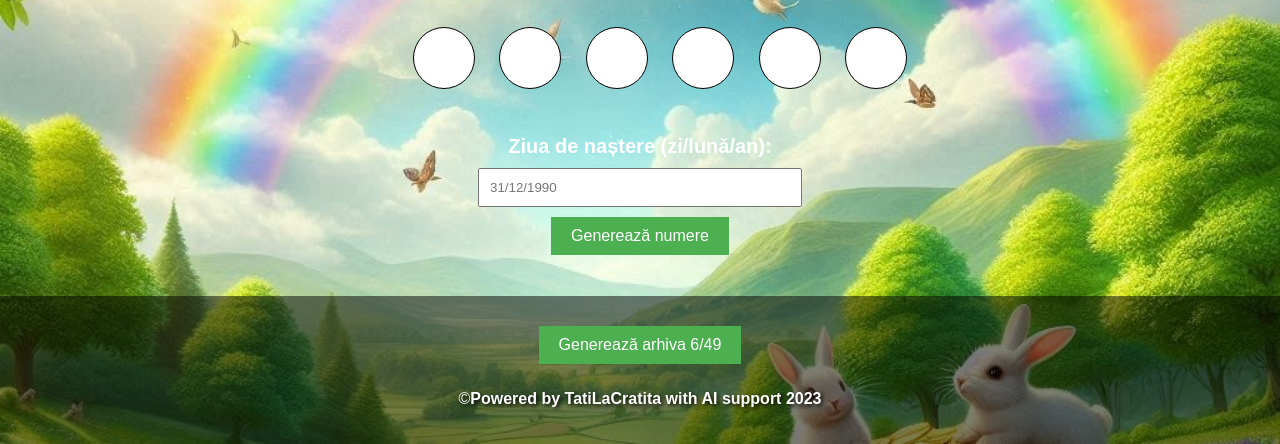
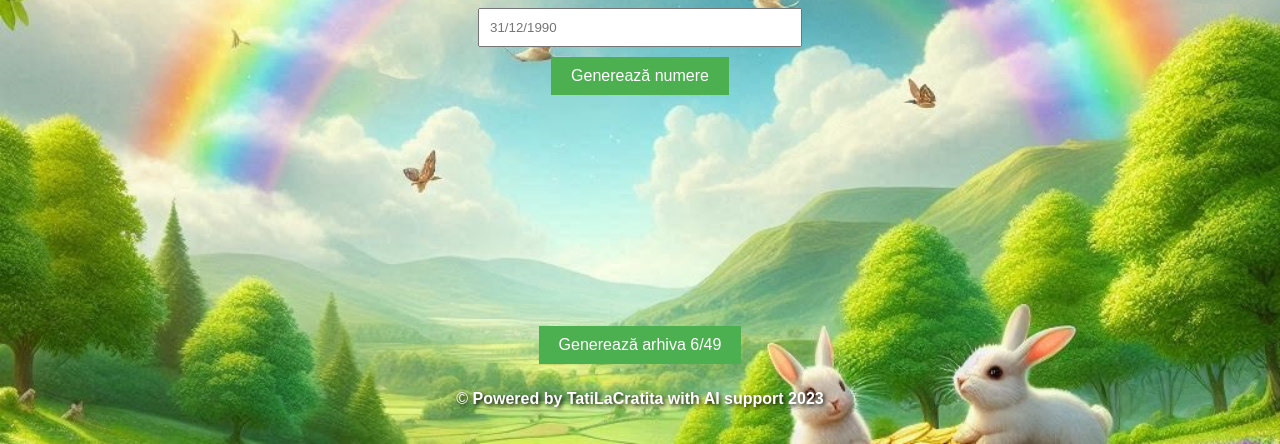
Before and after one commit to Tatilacratita/LuckyME, a plain HTML site: page index.html in a window 1280 px wide. Shown: the part 356-800 px from the top of the page. Drawn offline with Linux system fonts and the light colour scheme.

Commit message:
Update index.html

```diff
--- a/index.html
+++ b/index.html
@@ -61,13 +61,13 @@
             margin-top: 20px;
         }
         footer {
-            position: absolute;
+            position: relative;
             bottom: 0;
             width: 100%;
-            background-color: rgba(0,0,0,0.5);
-            color: white;
             text-align: center;
             padding: 20px;
+            margin-top: auto; /* Permite footer-ului să se deplaseze la fundul paginii */
+            color: white;
             text-shadow: 2px 2px 4px #000000;
         }
         .fancy-border {
@@ -124,7 +124,7 @@
         <script src="https://cdnjs.cloudflare.com/ajax/libs/xlsx/0.16.9/xlsx.full.min.js"></script>
         <script src="./arhiva.js"></script>
         <script src="./arhivabun.js"></script>
-        <p>&copy;<strong>Powered by TatiLaCratita with AI support 2023</strong></p>
+        <p>&copy; <strong>Powered by TatiLaCratita with AI support 2023</strong></p>
     </footer>
 </body>
 </html>
```
